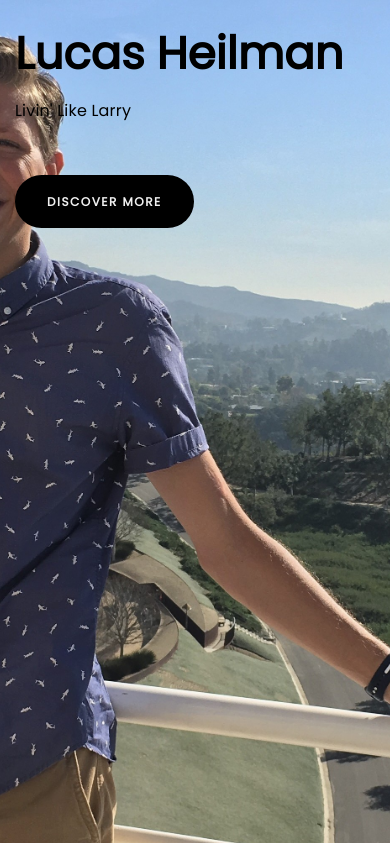
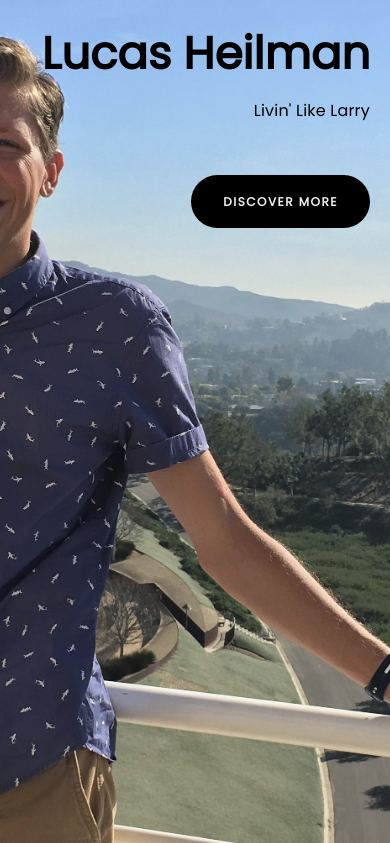
Before and after one commit to lucasheilman/lucasheilman-site, a Django app: page / in a window 390 px wide. Shown: the top 843 px of the page. Run offline with Django 3.2, Linux system fonts and the light colour scheme; some libraries are stand-ins or nearby versions.

Commit message:
hopefully responsive on mobile

```diff
--- a/website/static/website/css/tooplate-style.css
+++ b/website/static/website/css/tooplate-style.css
@@ -432,3 +432,17 @@ footer p {
   transform: scale(1.1);
   top: -5px;
 }
+
+
+
+@media (max-width: 767px) {
+  .page .col-sm-3 {
+    width: 25%;
+  }
+  .page .col-sm-6 {
+    width: 50%;
+  }
+  .page .col-sm-9 {
+    width: 75%;
+  }
+}
--- a/website/templates/website/index.html
+++ b/website/templates/website/index.html
@@ -38,18 +38,15 @@ http://www.tooplate.com/view/2087-kalay
 
 
 <!-- HOME SECTION -->
-<section id="home" class="parallax-section">
-     <div class="container">
+<section id="home">
           <div class="row">
 
                <div class="col-md-offset-5 col-md-7 col-sm-12" >
-                    <div class="home-thumb">
+                    <div style="text-align: right; padding-right: 20px">
                          <h1 class="wow fadeInUp" style="color:black;" >Lucas Heilman</h1>
                          <p class="wow fadeInUp" style="color:black;">Livin' Like Larry</p>
                          <a href="#service" class="wow fadeInUp smoothScroll btn btn-default section-btn" >discover more</a>
                     </div>
-               </div>
-
           </div>
      </div>
 </section>
```
